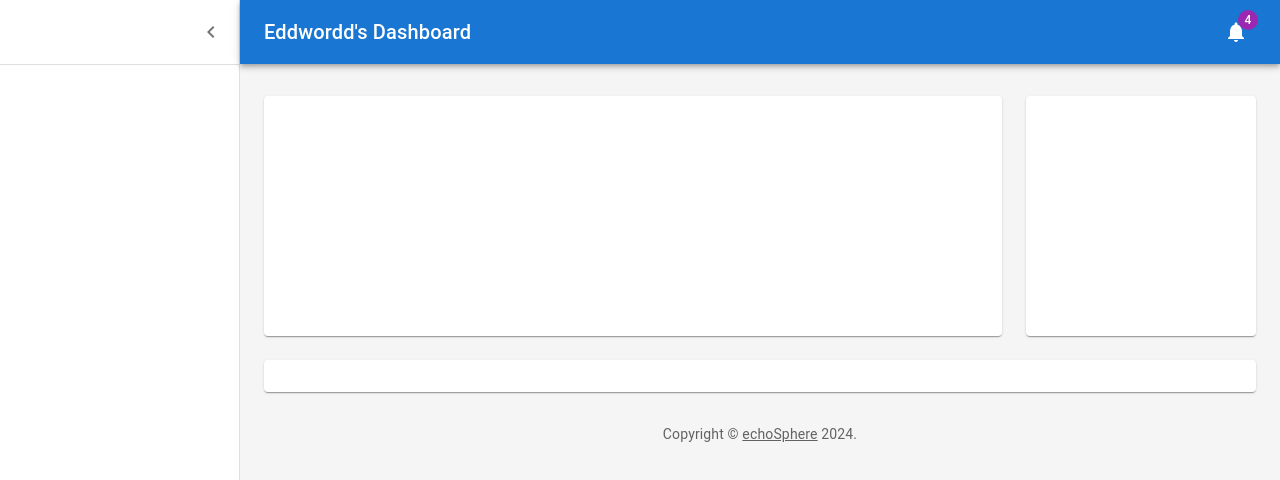
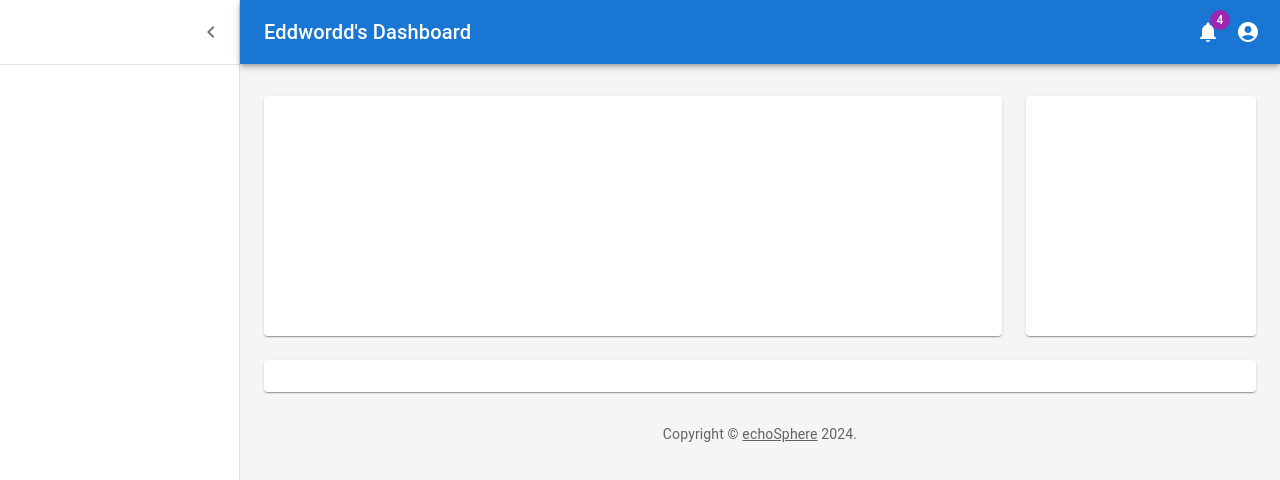
Before and after one commit to Edd-wordd/echoSphere, a React (Create React App) app: page /dashboard in a window 1280 px wide. Shown: the top 480 px of the page. Built offline with nearby package versions, Linux system fonts and the light colour scheme; no server answers.

Commit message:
logout btn

```diff
--- a/src/components/pages/Dashboard.jsx
+++ b/src/components/pages/Dashboard.jsx
@@ -5,7 +5,6 @@ import MuiDrawer from '@mui/material/Drawer'
 import Box from '@mui/material/Box'
 import MuiAppBar from '@mui/material/AppBar'
 import Toolbar from '@mui/material/Toolbar'
-// import List from '@mui/material/List'
 import Typography from '@mui/material/Typography'
 import Divider from '@mui/material/Divider'
 import IconButton from '@mui/material/IconButton'
@@ -13,15 +12,16 @@ import Badge from '@mui/material/Badge'
 import Container from '@mui/material/Container'
 import Grid from '@mui/material/Grid'
 import Paper from '@mui/material/Paper'
-// import Link from '@mui/material/Link'
 import MenuIcon from '@mui/icons-material/Menu'
 import ChevronLeftIcon from '@mui/icons-material/ChevronLeft'
 import NotificationsIcon from '@mui/icons-material/Notifications'
-import Footer from '../../components/pages/Footer'
-// import { mainListItems, secondaryListItems } from './listItems'
-// import Chart from './Chart'
-// import Deposits from './Deposits'
-// import Orders from './Orders'
+import { AccountCircle } from '@mui/icons-material'
+import Menu from '@mui/material/Menu'
+import MenuItem from '@mui/material/MenuItem'
+import ListItemIcon from '@mui/material/ListItemIcon'
+import AccountBoxIcon from '@mui/icons-material/AccountBox'
+import SettingsIcon from '@mui/icons-material/Settings'
+import Footer from './Footer'
 
 const drawerWidth = 240
 
@@ -69,14 +69,68 @@ const Drawer = styled(MuiDrawer, { shouldForwardProp: (prop) => prop !== 'open'
   }),
 )
 
-// TODO remove, this demo shouldn't need to reset the theme.
 const defaultTheme = createTheme()
 
 export default function Dashboard() {
   const [open, setOpen] = React.useState(true)
+  const [anchorEl, setAnchorEl] = React.useState(null)
+
   const toggleDrawer = () => {
     setOpen(!open)
   }
+
+  const handleProfileMenuOpen = (event) => {
+    setAnchorEl(event.currentTarget)
+  }
+
+  const handleMenuClose = () => {
+    setAnchorEl(null)
+  }
+
+  const handleLogout = () => {
+    console.log('Logging out...')
+    setAnchorEl(null)
+  }
+
+  const isMenuOpen = Boolean(anchorEl)
+
+  const menuId = 'primary-search-account-menu'
+  const renderMenu = (
+    <Menu
+      anchorEl={anchorEl}
+      anchorOrigin={{
+        vertical: 'top',
+        horizontal: 'right',
+      }}
+      id={menuId}
+      keepMounted
+      transformOrigin={{
+        vertical: 'top',
+        horizontal: 'right',
+      }}
+      open={isMenuOpen}
+      onClose={handleMenuClose}
+    >
+      <MenuItem onClick={handleMenuClose}>
+        <ListItemIcon>
+          <AccountBoxIcon />
+        </ListItemIcon>
+        Profile
+      </MenuItem>
+      <MenuItem onClick={handleMenuClose}>
+        <ListItemIcon>
+          <SettingsIcon />
+        </ListItemIcon>
+        Settings
+      </MenuItem>
+      <MenuItem onClick={handleLogout}>
+        <ListItemIcon>
+          <AccountCircle />
+        </ListItemIcon>
+        Logout
+      </MenuItem>
+    </Menu>
+  )
 
   return (
     <ThemeProvider theme={defaultTheme}>
@@ -108,6 +162,16 @@ export default function Dashboard() {
                 <NotificationsIcon />
               </Badge>
             </IconButton>
+            <IconButton
+              edge="end"
+              aria-label="account of current user"
+              aria-controls={menuId}
+              aria-haspopup="true"
+              onClick={handleProfileMenuOpen}
+              color="inherit"
+            >
+              <AccountCircle />
+            </IconButton>
           </Toolbar>
         </AppBar>
         <Drawer variant="permanent" open={open}>
@@ -124,11 +188,7 @@ export default function Dashboard() {
             </IconButton>
           </Toolbar>
           <Divider />
-          {/*<List component="nav">*/}
-          {/*  {mainListItems}*/}
-          {/*  <Divider sx={{ my: 1 }} />*/}
-          {/*  {secondaryListItems}*/}
-          {/*</List>*/}
+          {/* Add your List component here */}
         </Drawer>
         <Box
           component="main"
@@ -153,7 +213,7 @@ export default function Dashboard() {
                     height: 240,
                   }}
                 >
-                  {/*<Chart />*/}
+                  {/* Add your Chart component here */}
                 </Paper>
               </Grid>
               {/* Recent Deposits */}
@@ -166,19 +226,20 @@ export default function Dashboard() {
                     height: 240,
                   }}
                 >
-                  {/*<Deposits />*/}
+                  {/* Add your Deposits component here */}
                 </Paper>
               </Grid>
               {/* Recent Orders */}
               <Grid item xs={12}>
                 <Paper sx={{ p: 2, display: 'flex', flexDirection: 'column' }}>
-                  {/*<Orders />*/}
+                  {/* Add your Orders component here */}
                 </Paper>
               </Grid>
             </Grid>
             <Footer sx={{ pt: 4 }} />
           </Container>
         </Box>
+        {renderMenu}
       </Box>
     </ThemeProvider>
   )
```
Also changed, not shown: src/components/layout/ProfileDrawer.jsx (added, +32 -0 lines).
